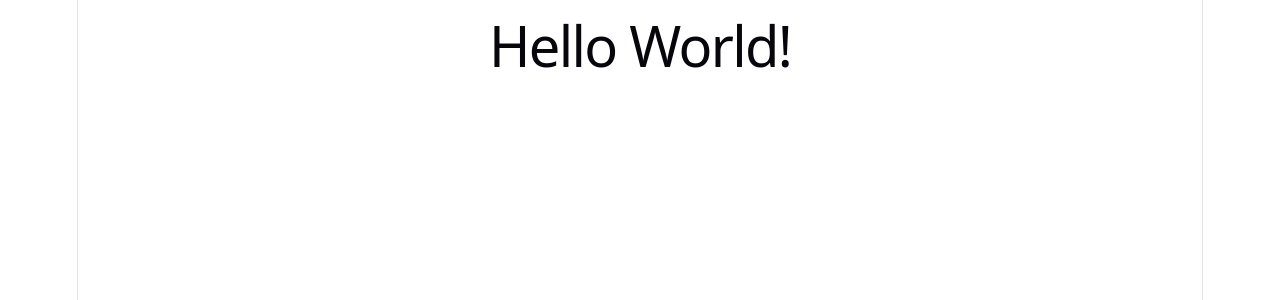
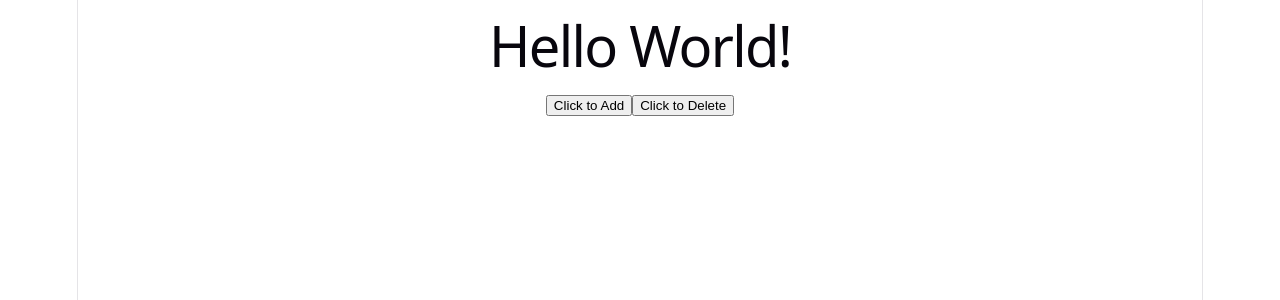
Before and after one commit to inzamulhaque/basic-testing, a React (Vite) app in the folder testing-react-app/: page / in a window 1280 px wide. Shown: the top 300 px of the page. Built offline with nearby package versions, Linux system fonts and the light colour scheme.

Commit message:
test primary button components

```diff
--- a/testing-react-app/src/App.tsx
+++ b/testing-react-app/src/App.tsx
@@ -1,10 +1,13 @@
 import "./App.css";
+import PrimaryButton from "./components/PrimaryButton";
 
 function App() {
   return (
     <>
       <div>
         <h1>Hello World!</h1>
+        <PrimaryButton />
+        <PrimaryButton actionType="Delete" />
       </div>
     </>
   );
--- /dev/null
+++ b/testing-react-app/src/components/PrimaryButton.tsx
@@ -0,0 +1,9 @@
+const PrimaryButton = ({ actionType = "Add" }: { actionType?: string }) => {
+  return (
+    <>
+      <button>Click to {actionType}</button>
+    </>
+  );
+};
+
+export default PrimaryButton;
```
Also changed, not shown: 1 other file (tests, documents, lock files or other folders).
